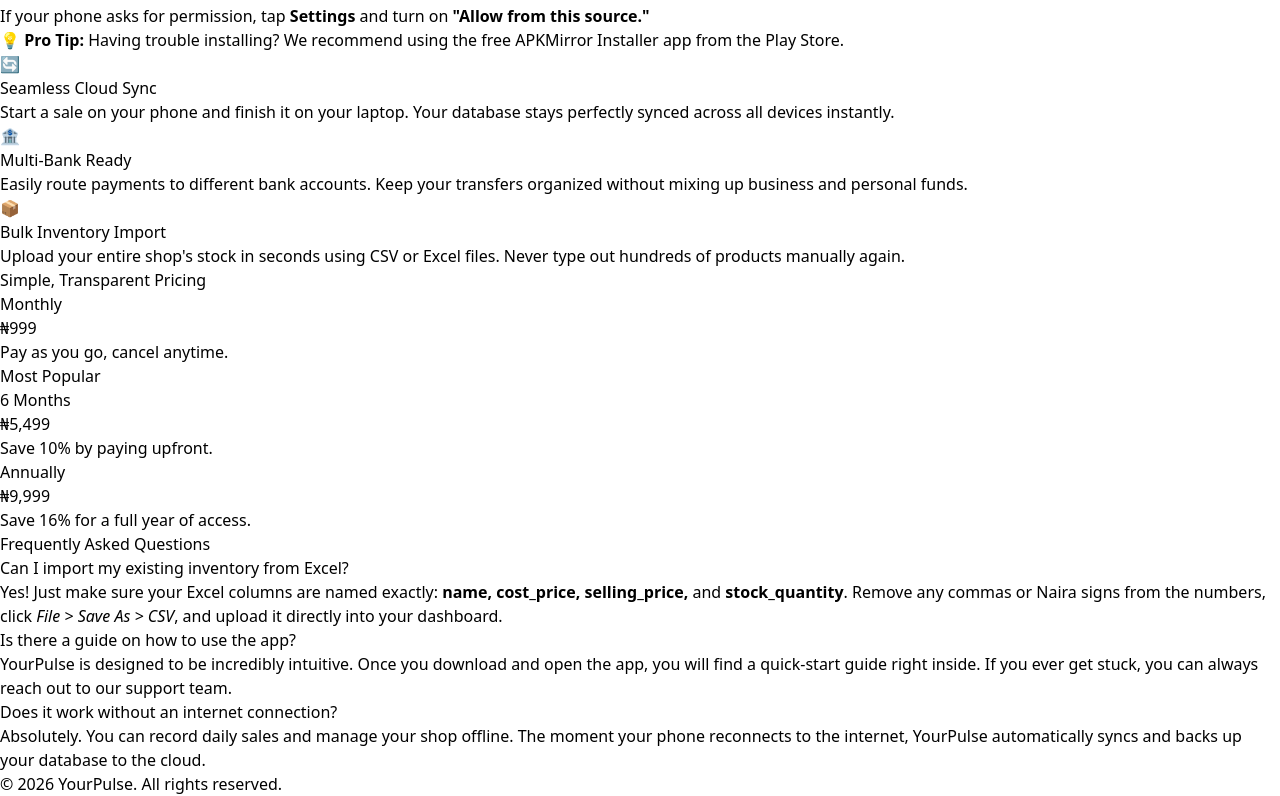
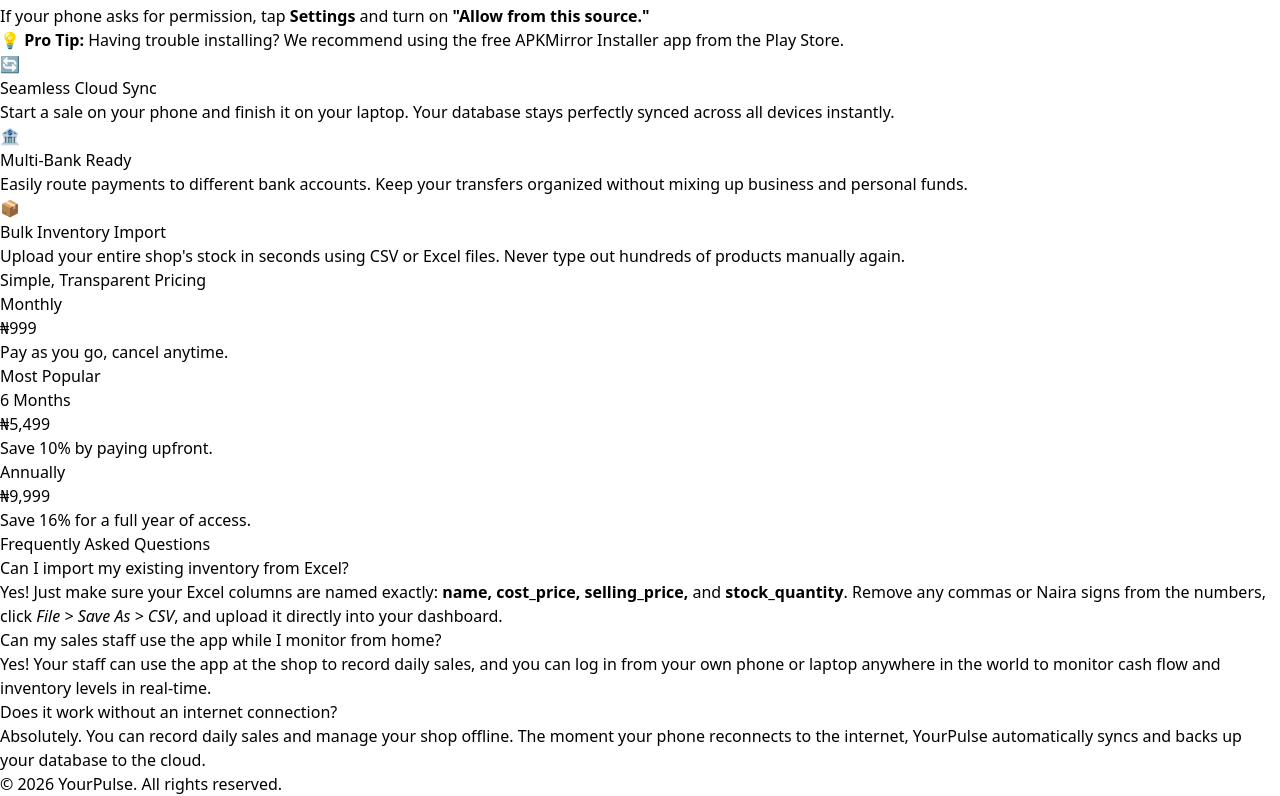
Before and after one commit to BesternHomes/yourpulse-landing, a React (Vite) app: page / in a window 1280 px wide. Shown: the part 1660-2456 px from the top of the page. Built offline with nearby package versions, Linux system fonts and the light colour scheme.

Commit message:
Updated FAQ to focus on remote monitoring

```diff
--- a/src/App.jsx
+++ b/src/App.jsx
@@ -177,9 +177,9 @@ export default function LandingPage() {
             </div>
 
             <div className="bg-white p-8 rounded-2xl shadow-sm border border-slate-100 transition-all duration-300 hover:shadow-md hover:-translate-y-1">
-              <h4 className="text-lg font-bold text-slate-900 mb-3">Is there a guide on how to use the app?</h4>
+              <h4 className="text-lg font-bold text-slate-900 mb-3">Can my sales staff use the app while I monitor from home?</h4>
               <p className="text-slate-600 leading-relaxed">
-                YourPulse is designed to be incredibly intuitive. Once you download and open the app, you will find a quick-start guide right inside. If you ever get stuck, you can always reach out to our support team.
+                Yes! Your staff can use the app at the shop to record daily sales, and you can log in from your own phone or laptop anywhere in the world to monitor cash flow and inventory levels in real-time.
               </p>
             </div>
 
```
